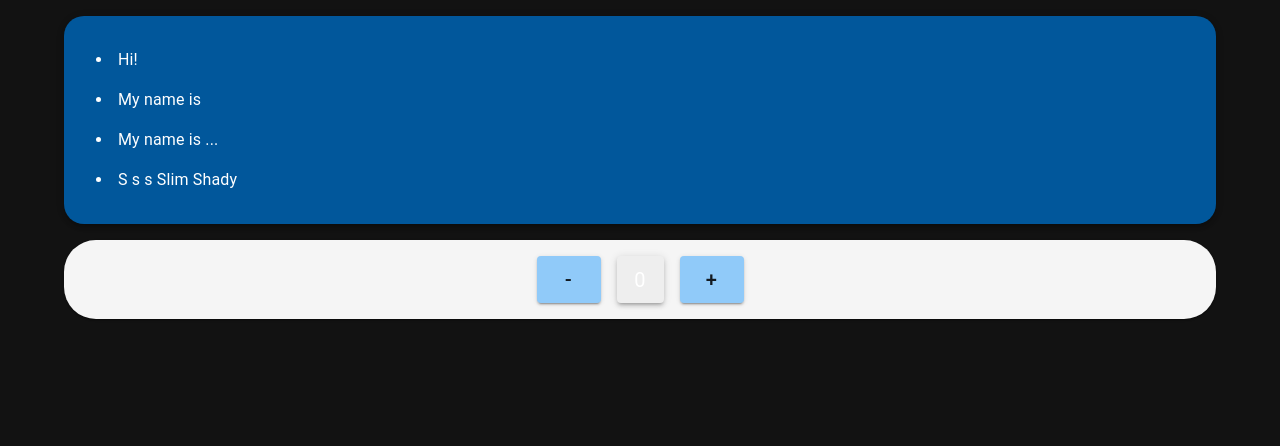
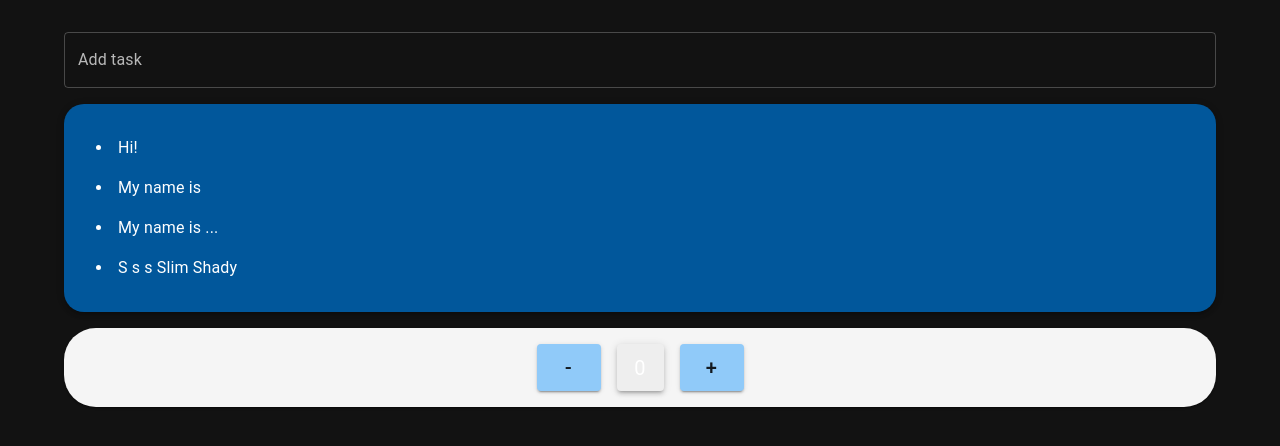
Before and after one commit to PiotrAdamowicz/bimally-todoapp, a React (Vite) app: page / in a window 1280 px wide. Shown: the top 446 px of the page. Built offline with nearby package versions, Linux system fonts and the light colour scheme.

Commit message:
feature: AddTodo Component UI added

```diff
--- /dev/null
+++ b/src/components/todos/AddTodo.tsx
@@ -0,0 +1,29 @@
+import React from 'react';
+import Box from '@mui/material/Box';
+import TextField from '@mui/material/TextField';
+
+const AddTodo = () => {
+  const valid = false;
+
+  return (
+    <Box
+      component="form"
+      sx={{
+        '& .MuiTextField-root': { m: 2, ml: 0, width: '100%' },
+      }}
+      noValidate
+      autoComplete="off"
+    >
+      <TextField
+        error={valid}
+        id="outlined-multiline-flexible"
+        label="Add task"
+        defaultValue=""
+        helperText={`${valid ? 'Incorrect entry.' : ''}`}
+        fullWidth
+      />
+    </Box>
+  );
+};
+
+export default AddTodo;
--- a/src/pages/Home/Home.tsx
+++ b/src/pages/Home/Home.tsx
@@ -2,10 +2,12 @@
 import TodoList from '@/components/TodoList/TodoList';
 import { Container } from '@mui/material';
 import Counter from '@/components/Counter/Counter';
+import AddTodo from '@/components/todos/AddTodo';
 
 const Home = () => {
   return (
     <Container sx={{ py: 2, position: 'relative' }}>
+      <AddTodo />
       <TodoList />
       <Counter />
     </Container>
```
